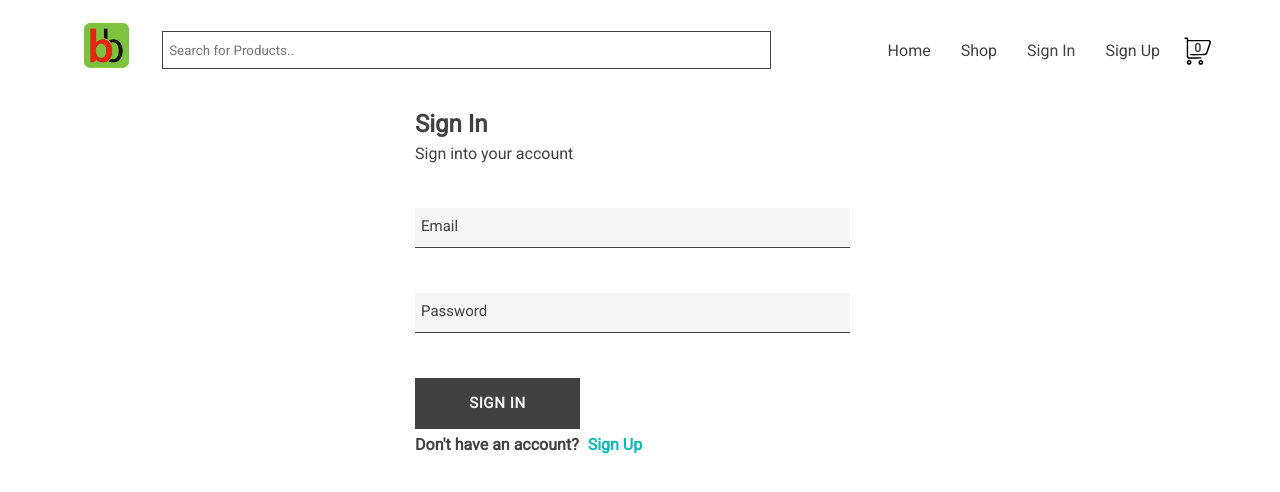
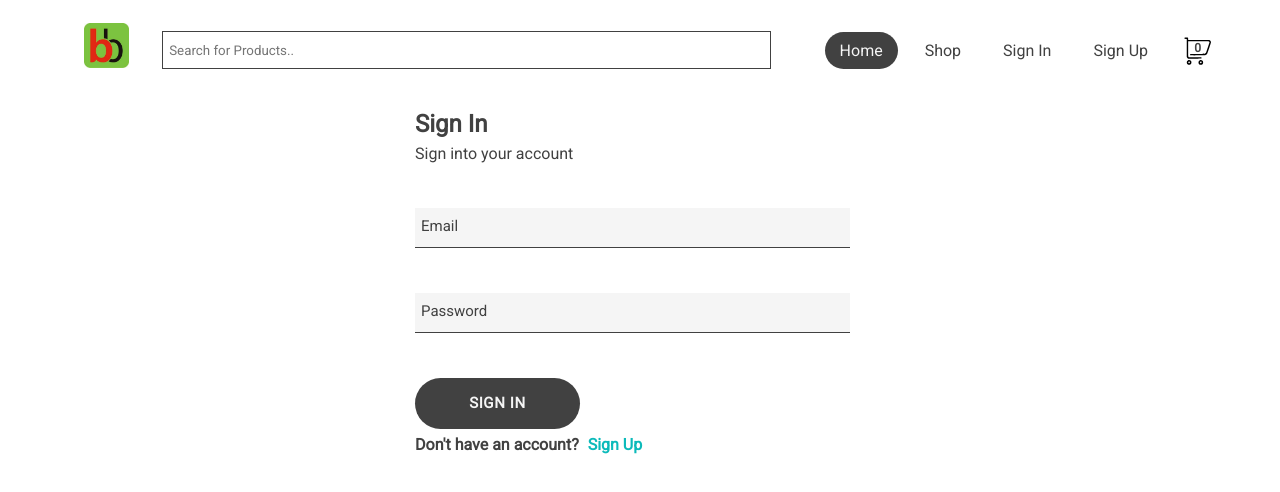
Before and after one commit to Ten-Network/TenS.Media, a React (Create React App) app in the folder client/: page /signin in a window 1280 px wide. In both pictures the pointer is over the link "Home". Shown: the top 492 px of the page. Built offline with nearby package versions, Linux system fonts and the light colour scheme.

Commit message:
Update nbutton styles and add styling to header

```diff
--- a/client/src/components/custom-button/custom-button.styles.scss
+++ b/client/src/components/custom-button/custom-button.styles.scss
@@ -1,6 +1,7 @@
 .custom-button {
     background-color: #414141;
     border: none;
+    border-radius: 3rem;
     color: whitesmoke;
     cursor: pointer;
     display: flex;
--- a/client/src/components/header/header.styles.scss
+++ b/client/src/components/header/header.styles.scss
@@ -49,7 +49,14 @@
 
         .option {
             cursor: pointer;
+            margin-right: 12px;
             padding: 9px 15px;
+
+            &:hover {
+                background-color: #414141;
+                border-radius: 3rem;
+                color: whitesmoke;
+            }
         }
 
         @media screen and (max-width: 800px) {
```
